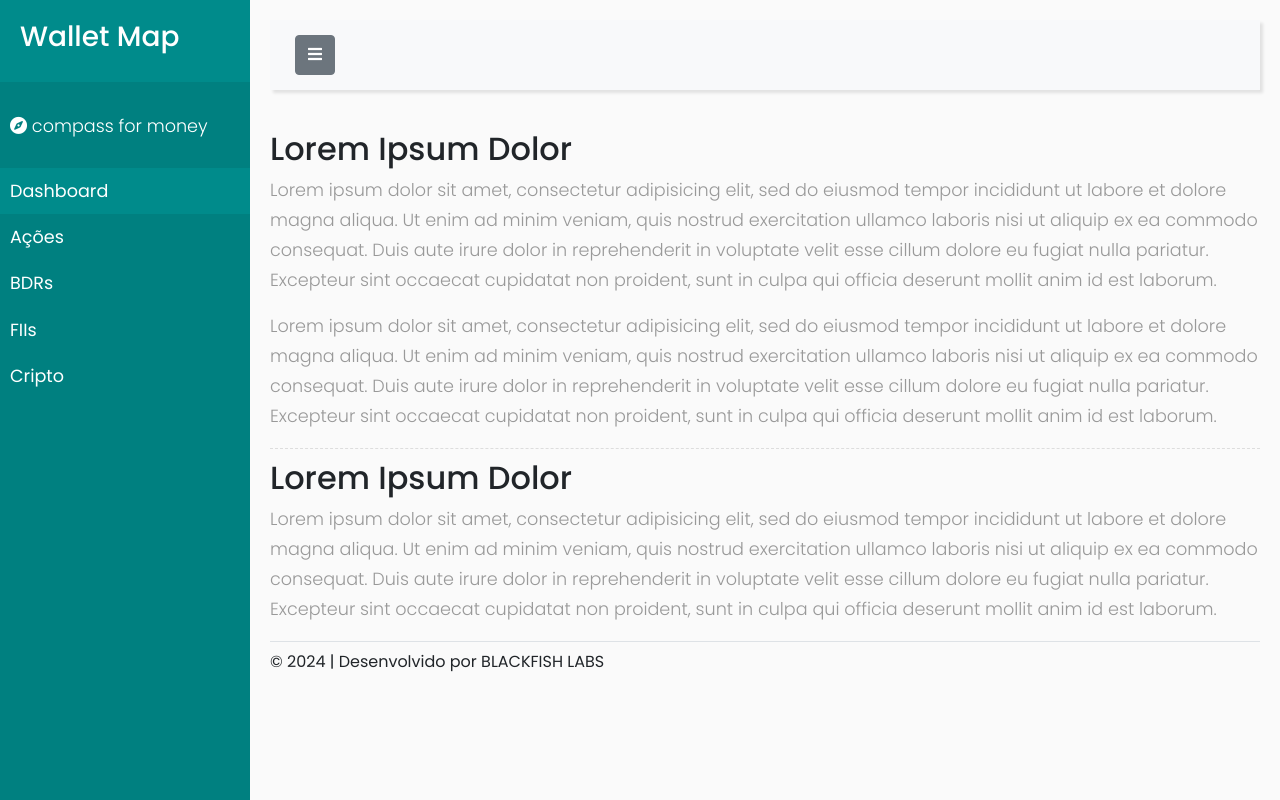
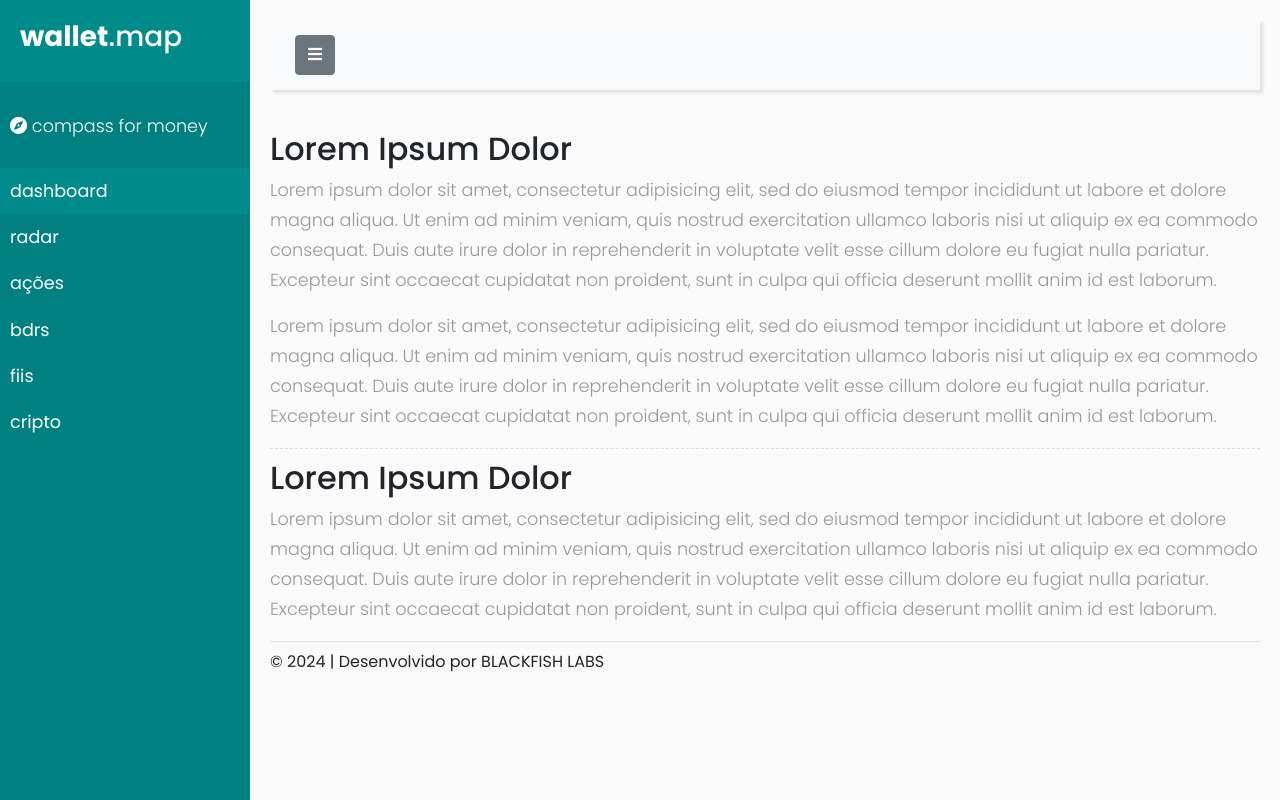
Before and after one commit to walletmap/walletmap.github.io, a plain HTML site: page index.html in a window 1280 px wide. Drawn offline with nearby package versions, Linux system fonts and the light colour scheme.

Commit message:
update ui

```diff
--- a/index.html
+++ b/index.html
@@ -7,7 +7,7 @@
   <meta name="description" content="">
   <meta name="author" content="Jeferson Cruz">
   <link rel="icon" href="img/blackfish-favicon.png">
-  <title>WALLET MAP</title>
+  <title>wallet.map</title>
 
   <!-- angularjs -->
   <script src="https://ajax.googleapis.com/ajax/libs/angularjs/1.6.9/angular.min.js"></script>
@@ -39,30 +39,34 @@
     <!-- Sidebar  -->
     <nav id="sidebar">
       <div class="sidebar-header">
-        <h3>Wallet Map</h3>
+        <h3><b>wallet</b>.map</h3>
       </div>
 
       <ul class="list-unstyled components">
         <p><i class="fas fa-compass"></i> compass for money</p>
 
         <li class="active">
-          <a href="#">Dashboard</a>
+          <a href="#">dashboard</a>
         </li>
 
         <li>
-          <a href="#">Ações</a>
+          <a href="#">radar</a>
         </li>
 
         <li>
-          <a href="#">BDRs</a>
+          <a href="#">ações</a>
         </li>
 
         <li>
-          <a href="#">FIIs</a>
+          <a href="#">bdrs</a>
         </li>
 
         <li>
-          <a href="#">Cripto</a>
+          <a href="#">fiis</a>
+        </li>
+
+        <li>
+          <a href="#">cripto</a>
         </li>
       </ul>
     </nav>
@@ -76,6 +80,7 @@
           <button type="button" id="sidebarCollapse" class="btn btn-secondary">
             <i class="fas fa-bars"></i>
           </button>
+
         </div>
       </nav>
 
@@ -101,7 +106,7 @@
         laborum.</p>
 
       <footer class="pt-2 mt-2 text-body-secondary border-top">
-          &copy; 2024 | Desenvolvido por BLACKFISH LABS
+        &copy; 2024 | Desenvolvido por BLACKFISH LABS
       </footer>
     </div>
   </div>
```
